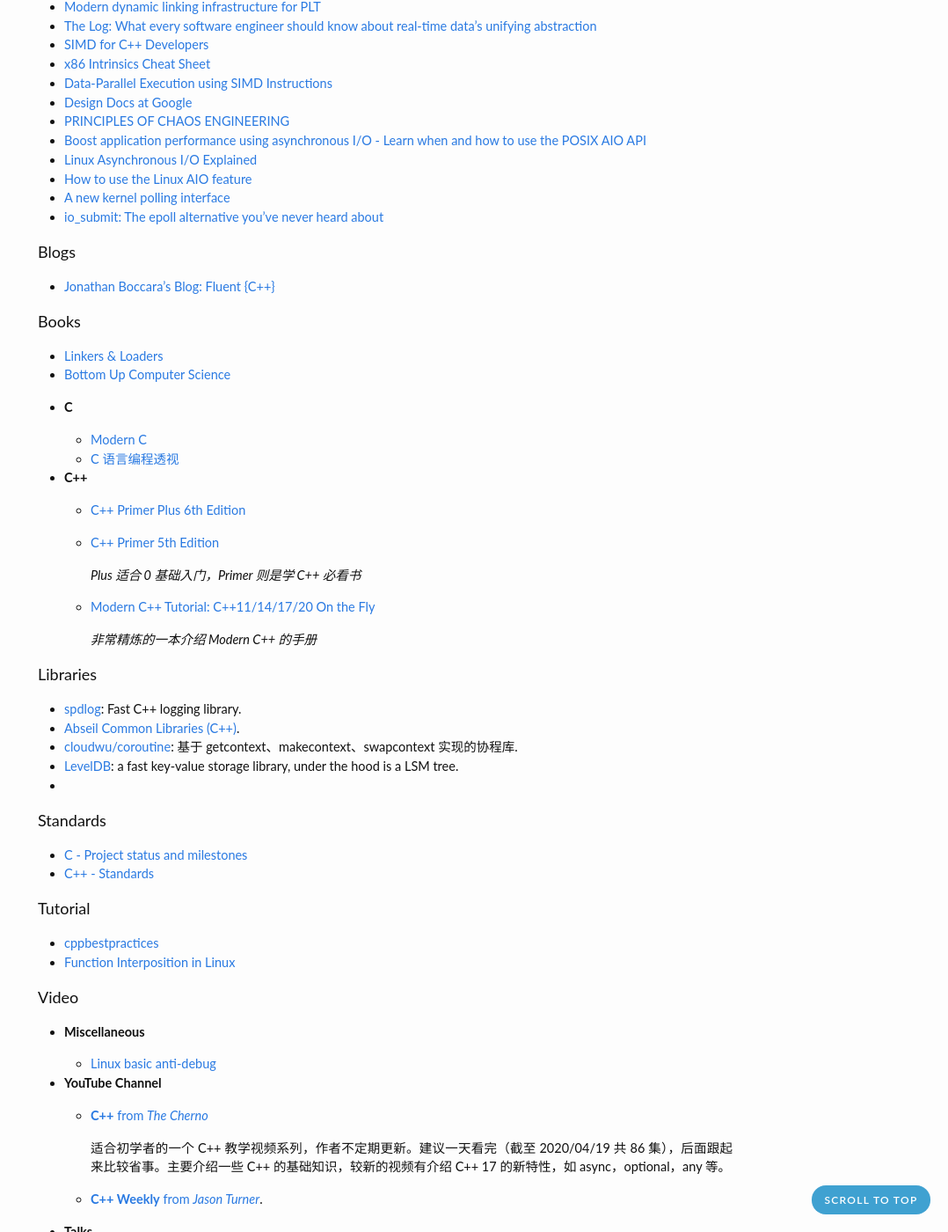
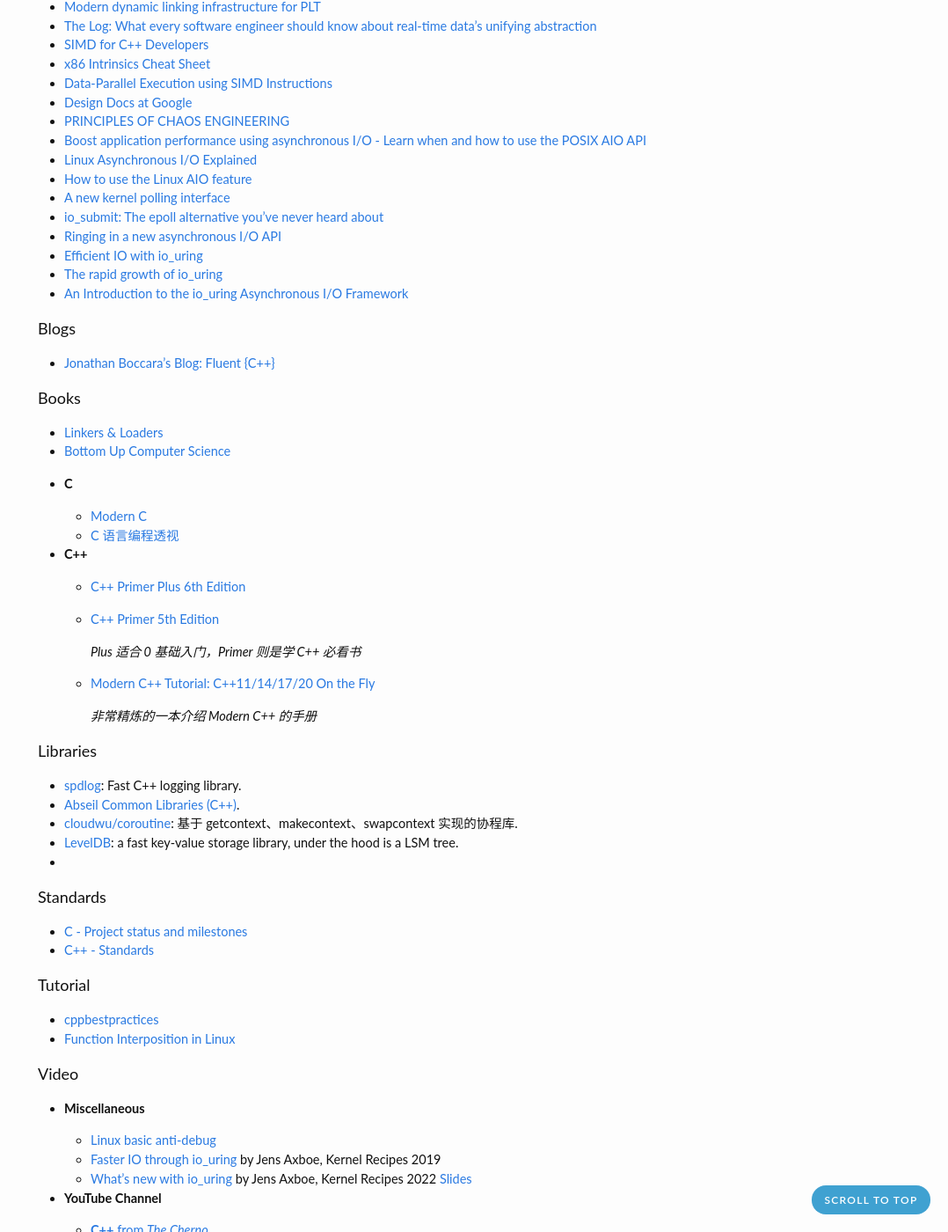
Before and after one commit to zhjwpku/zhjwpku.github.io, a Jekyll site: the page built from _posts/2019-10-07-cpp-learning-resources.md, in a window 1280 px wide and 1400 px high, scrolled down 599 px. Shown: the whole window at 88% size, without its empty margins (202-1280 px from the left). Built offline with Jekyll 4.4.1, drawn with Linux system fonts in a browser that asks for light colours; comment, search, counter and statistics services are not loaded.

Commit message:
io_uring
Signed-off-by: Zhao Junwang <zhjwpku@gmail.com>

```diff
--- a/_posts/2019-10-07-cpp-learning-resources.md
+++ b/_posts/2019-10-07-cpp-learning-resources.md
@@ -39,6 +39,10 @@
 - [How to use the Linux AIO feature](https://github.com/littledan/linux-aio)
 - [A new kernel polling interface](https://lwn.net/Articles/743714/)
 - [io_submit: The epoll alternative you've never heard about](https://blog.cloudflare.com/io_submit-the-epoll-alternative-youve-never-heard-about/)
+- [Ringing in a new asynchronous I/O API](https://lwn.net/Articles/776703/)
+- [Efficient IO with io_uring](https://kernel.dk/io_uring.pdf)
+- [The rapid growth of io_uring](https://lwn.net/Articles/810414/)
+- [An Introduction to the io_uring Asynchronous I/O Framework](https://blogs.oracle.com/linux/post/an-introduction-to-the-io-uring-asynchronous-io-framework)
 
 <h4>Blogs</h4>
 
@@ -89,6 +93,8 @@
 - **Miscellaneous**
 
   - [Linux basic anti-debug][UTVp4jpJoyc]
+  - [Faster IO through io_uring](https://www.youtube.com/watch?v=-5T4Cjw46ys) by Jens Axboe, Kernel Recipes 2019
+  - [What’s new with io_uring](https://www.youtube.com/watch?v=ToSRCSijRuE) by Jens Axboe, Kernel Recipes 2022 [Slides](https://kernel.dk/axboe-kr2022.pdf)
 
 - **YouTube Channel**
 
```
